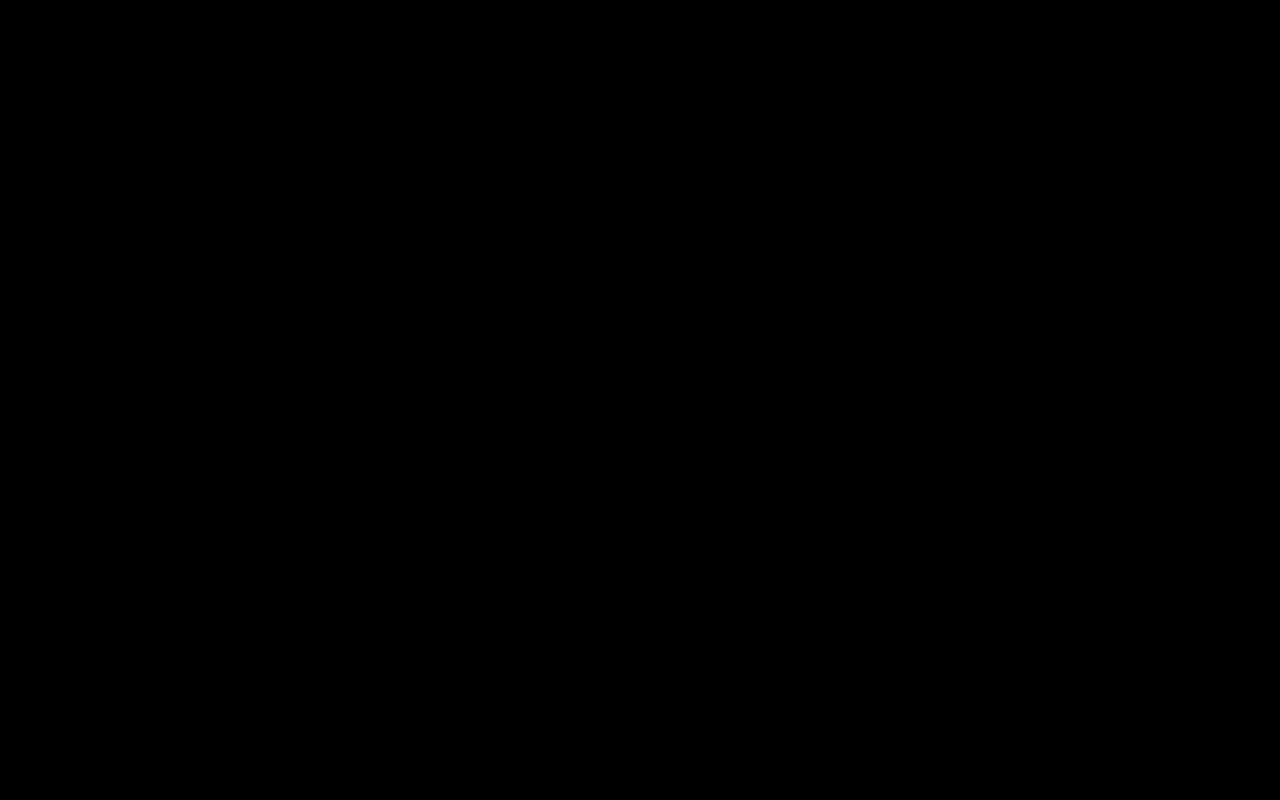
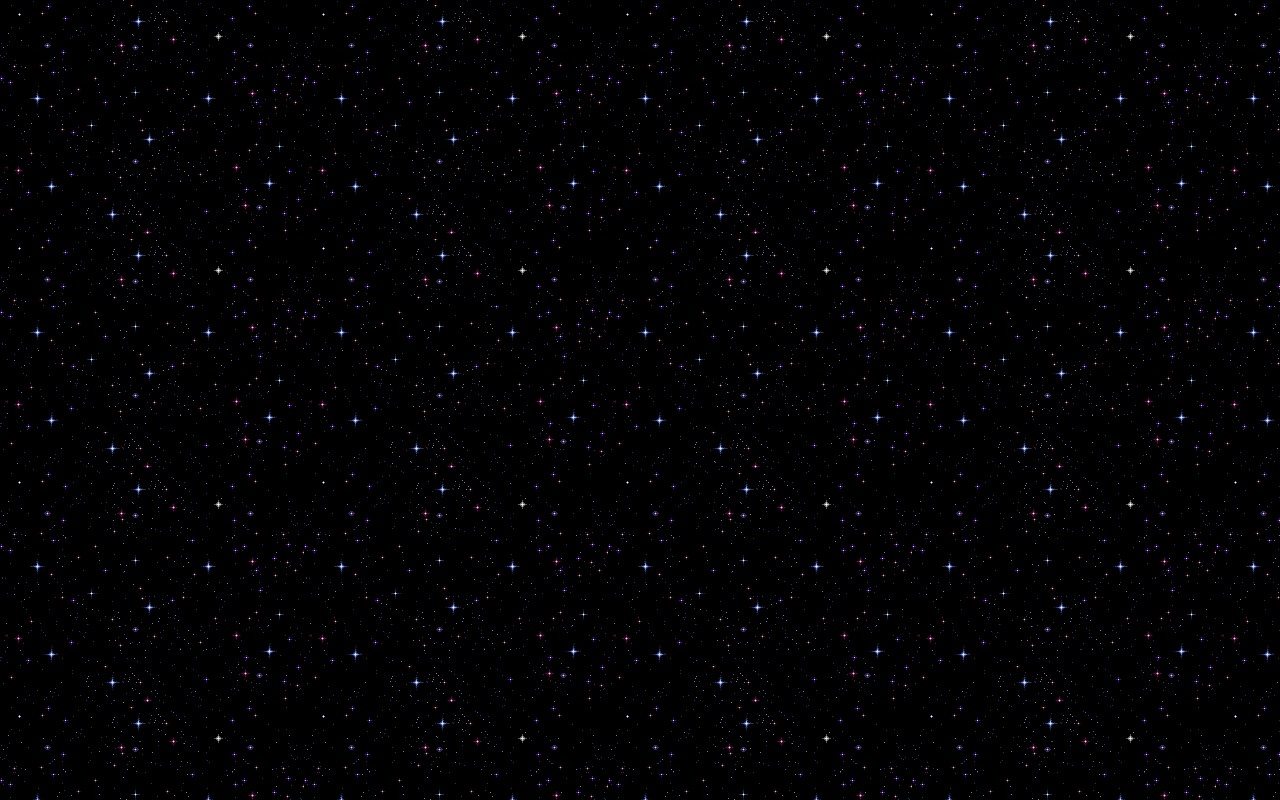
Before and after one commit to ch3rn1ka/chernika.dev, a plain HTML site: page index.html in a window 1280 px wide. Drawn offline with Linux system fonts and the light colour scheme.

Commit message:
Add a tiled background

```diff
--- a/index.html
+++ b/index.html
@@ -3,10 +3,11 @@
   <head>
     <meta charset="UTF-8">
     <meta name="viewport" content="width=device-width, initial-scale=1.0">
-    <title>The title is intentionally left blank.</title>
+    <title>woah, shiny...</title>
     <style>
       body {
-          background-color: #000000;
+          background-image: url('assets/stars.gif');
+          background-size: tile;
           margin: 0;
           padding: 0;
           height: 100vh;
```
Also changed, not shown: assets/stars.gif (added), 1 other file.
